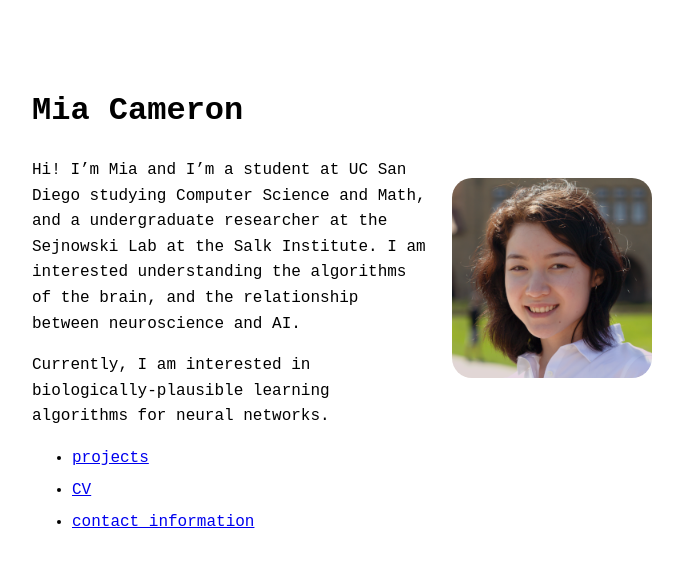
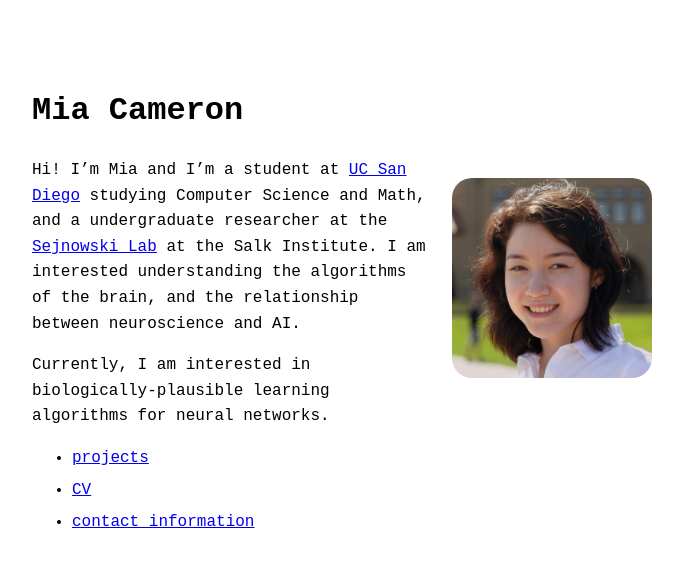
Before and after one commit to miacameron/miacameron.github.io, a Jekyll site: the page built from index.md, in a window 1280 px wide. Shown: the top 567 px of the page, without its empty margins (288-971 px from the left). Built offline with Jekyll 4.4.1, drawn with Linux system fonts in a browser that asks for light colours; part of the change alters nothing that is shown.

Commit message:
added links

```diff
--- a/_config.yml
+++ b/_config.yml
@@ -34,7 +34,7 @@ favicon: "icon.png"
 theme : minima
 
 theme_config:
-  appearance: "light" # can be "light", "dark" or "auto"
+  appearance: "auto" # can be "light", "dark" or "auto"
   back_home_text: ".." # customize text for homepage link in post layout
   date_format: "%Y-%m-%d" # customize how date is formatted
   show_description: false # show blog description in home page
--- a/_sass/no-style-please.scss
+++ b/_sass/no-style-please.scss
@@ -19,7 +19,7 @@
   // bg color is also needed in html in order to
   // block body's background propagation
   // see: https://stackoverflow.com/a/61265706
-  html, body { background: white; }
+  html, body { background: rgb(255, 255, 255); }
 
   html { height: 100%; }
 
--- a/index.md
+++ b/index.md
@@ -9,7 +9,7 @@ description: homepage
 
 <img src="{{site-url}}/imgs/me.png" class=profilepic/>
 
-Hi! I'm Mia and I'm a student at UC San Diego studying Computer Science and Math, and a undergraduate researcher at the Sejnowski Lab at the Salk Institute.
+Hi! I'm Mia and I'm a student at [UC San Diego](https://cse.ucsd.edu/) studying Computer Science and Math, and a undergraduate researcher at the [Sejnowski Lab](https://cnl.salk.edu/) at the Salk Institute.
 I am interested understanding the algorithms of the brain, and the relationship between
 neuroscience and AI.
 
```
